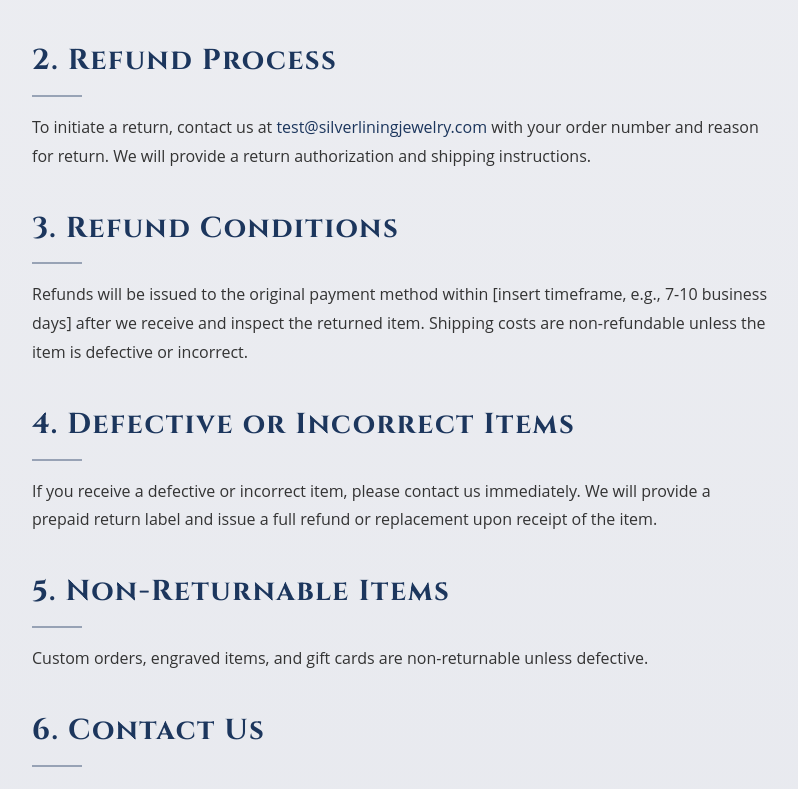
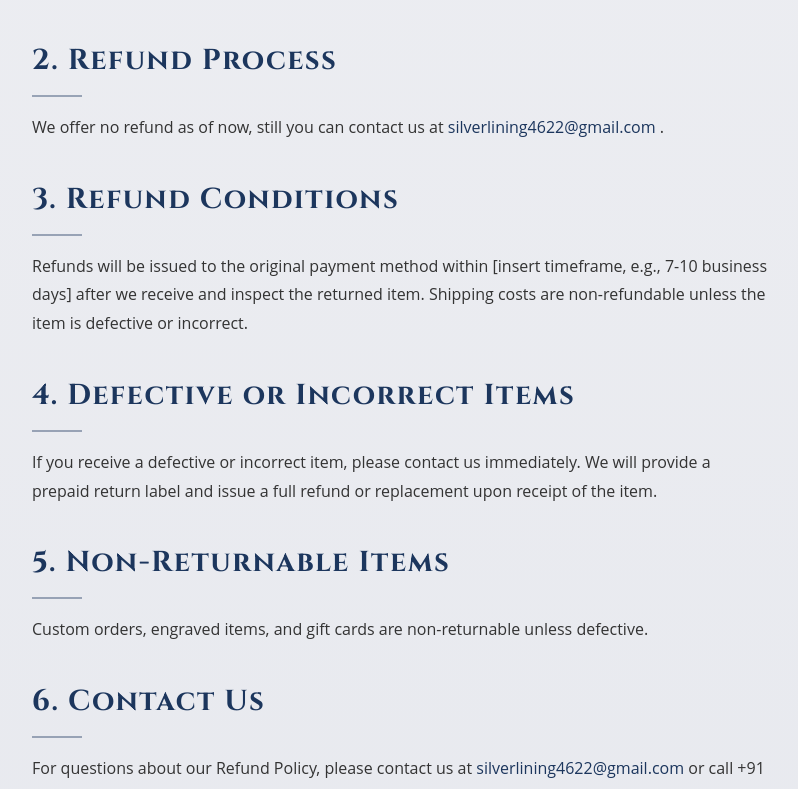
Before and after one commit to nawaid2003/jewelry, a Next.js app: page /RefundPolicy in a window 1280 px wide. Shown: the part 428-1217 px from the top of the page, without its empty margins (240-1038 px from the left). Built offline with nearby package versions, Linux system fonts and the light colour scheme; no server answers; a web font is replaced by a local one.

Commit message:
policy correction

```diff
--- a/src/pages/RefundPolicy.jsx
+++ b/src/pages/RefundPolicy.jsx
@@ -15,12 +15,11 @@ export default function RefundPolicy() {
 
       <h2>2. Refund Process</h2>
       <p>
-        To initiate a return, contact us at{" "}
-        <a href="mailto:test@silverliningjewelry.com">
-          test@silverliningjewelry.com
+        We offer no refund as of now, still you can contact us at{" "}
+        <a href="mailto:silverlining4622@gmail.com">
+          silverlining4622@gmail.com
         </a>{" "}
-        with your order number and reason for return. We will provide a return
-        authorization and shipping instructions.
+        .
       </p>
 
       <h2>3. Refund Conditions</h2>
@@ -47,10 +46,10 @@ export default function RefundPolicy() {
       <h2>6. Contact Us</h2>
       <p>
         For questions about our Refund Policy, please contact us at{" "}
-        <a href="mailto:test@silverliningjewelry.com">
-          test@silverliningjewelry.com
+        <a href="mailto:silverlining4622@gmail.com">
+          silverlining4622@gmail.com
         </a>{" "}
-        or call 123 456-7890.
+        or call +91 9370664930.
       </p>
     </div>
   );
```
Also changed, not shown: src/pages/DomesticShipping.jsx (+9 -5 lines).
